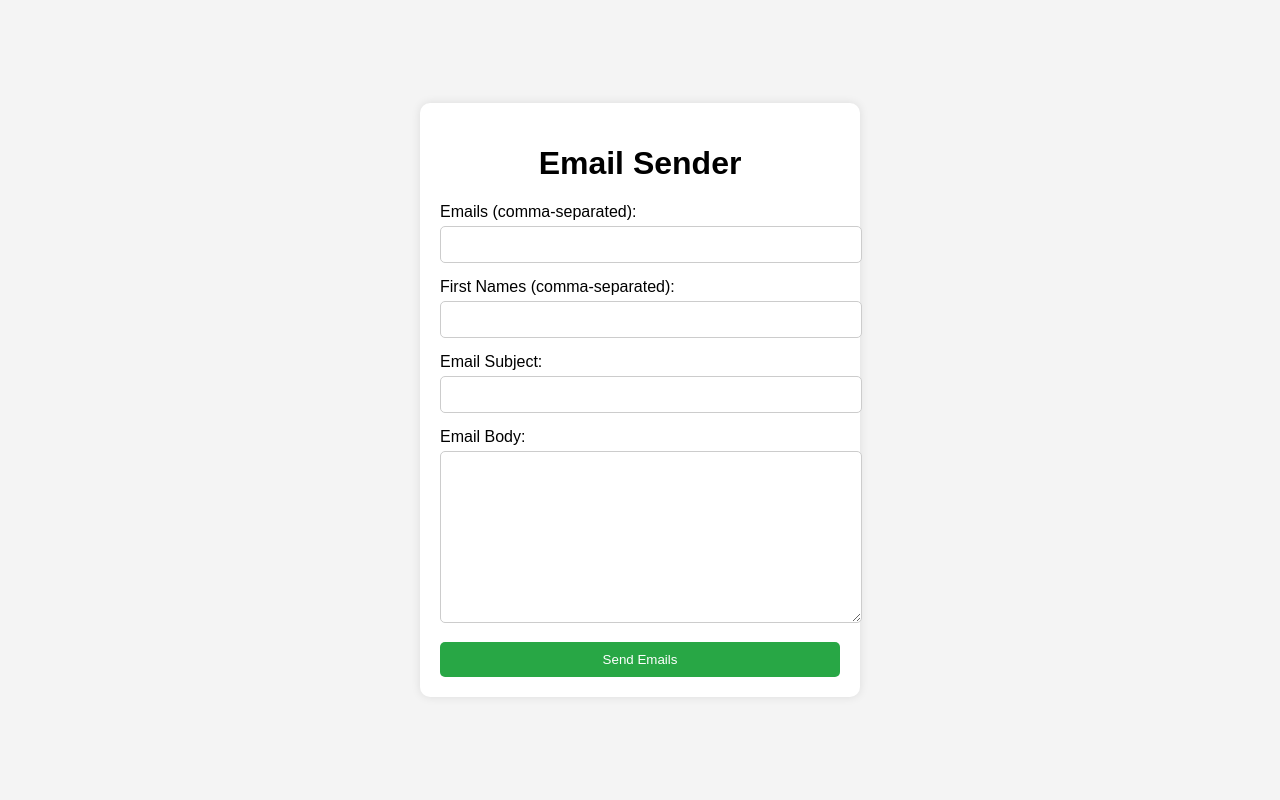
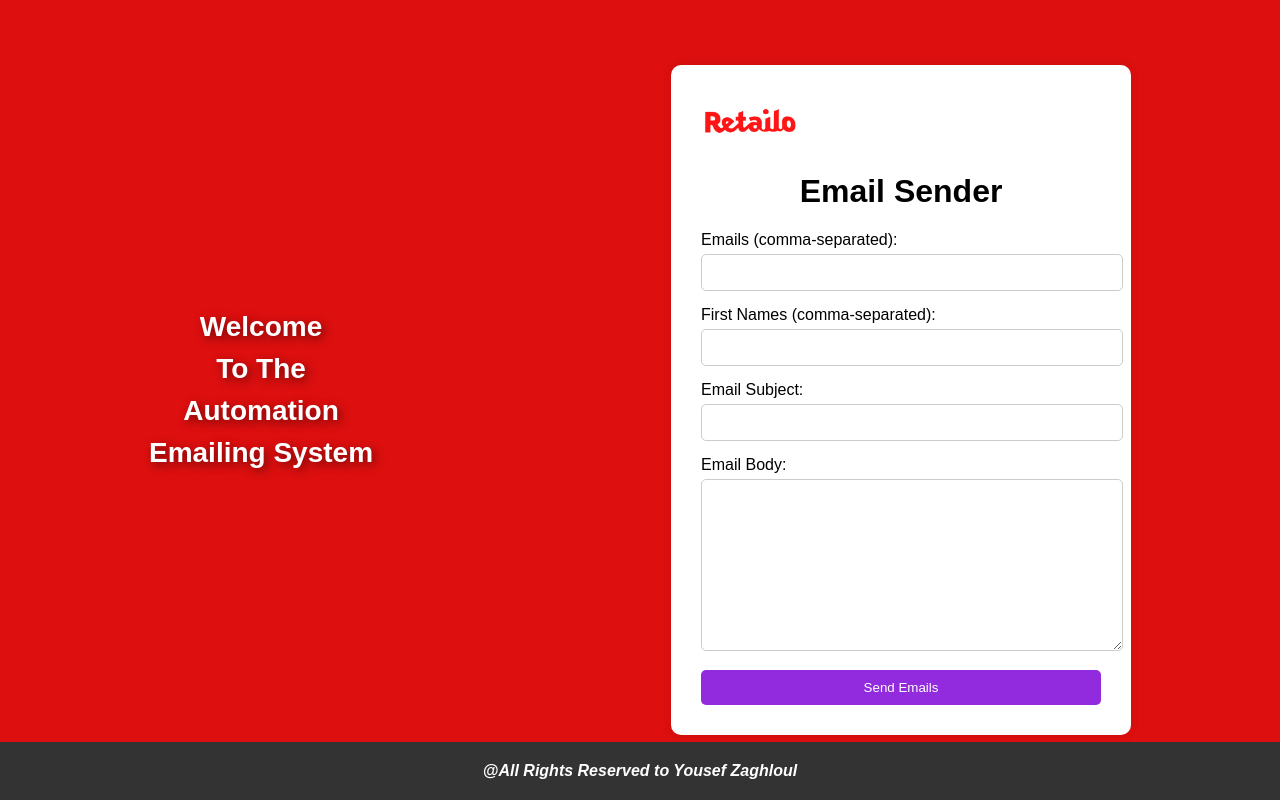
Before and after one commit to Yousef9Amr/Email-Sender, a website: page public/index.html in a window 1280 px wide. Drawn offline with Linux system fonts and the light colour scheme.

Commit message:
Added floating effect, shadow, and animation to the heading and container

```diff
--- a/auto.js
+++ b/auto.js
@@ -21,7 +21,7 @@ app.post('/api/send-email', async (req, res) => {
     const firstNames = names.split(',').map(name => name.trim());
 
     if (recipientList.length !== firstNames.length) {
-        return res.status(400).send("Emails and names count do not match!");
+        return res.status(400).json({ error: "Emails and names count do not match!" });
     }
 
     // Nodemailer setup
@@ -51,11 +51,11 @@ app.post('/api/send-email', async (req, res) => {
             console.log(`Email sent to ${recipientEmail} with greeting: 'Dear Doctor ${firstName}'`);
         }
 
-        res.send("Emails sent successfully!");
+        res.json({ message: "Emails sent successfully!" });
 
     } catch (error) {
         console.error('Error sending emails:', error);
-        res.status(500).send("Failed to send emails.");
+        res.status(500).json({ error: "Failed to send emails." });
     }
 });
 
--- a/public/index.html
+++ b/public/index.html
@@ -3,11 +3,21 @@
 <head>
     <meta charset="UTF-8">
     <meta name="viewport" content="width=device-width, initial-scale=1.0">
+    <link rel="icon" href="\favicon.ico" type="image/x-icon">
     <title>Email Sender</title>
     <link rel="stylesheet" href="style.css">
 </head>
 <body>
+    <h2 class="heading">
+        Welcome<br>
+        To The<br>
+        Automation<br>
+        Emailing System
+    </h2>
     <div class="container">
+        <a href="https://retailo.net/" target="_blank" class="logo-link">
+            <img src="Retailo.png" alt="Logo" class="logo">
+        </a>
         <h1>Email Sender</h1>
         <form id="email-form" action="/api/send-email" method="POST">
             <div class="form-group">
@@ -33,15 +43,18 @@
             <button type="submit">Send Emails</button>
         </form>
     </div>
+    <footer>
+        @All Rights Reserved to Yousef Zaghloul
+    </footer>
 
     <!-- JavaScript for handling form submission -->
     <script>
         const form = document.getElementById('email-form');
 
         form.addEventListener('submit', async (e) => {
-            e.preventDefault(); // Prevent the default form submission
+            e.preventDefault();  // Prevent the default form submission
 
-            // Get form data
+            // Get the form data
             const formData = new FormData(form);
             const data = {
                 emails: formData.get('emails'),
@@ -54,25 +67,31 @@
                 const response = await fetch('/api/send-email', {
                     method: 'POST',
                     headers: {
-                        'Content-Type': 'application/json'
+                        'Content-Type': 'application/json',
                     },
                     body: JSON.stringify(data)
                 });
 
+                // Parse and handle the JSON response
                 const result = await response.json();
 
-                // Display success message
                 if (response.ok) {
-                    alert(result.message); // Show success message in alert box
+                    alert(result.message);  // Display success message
                 } else {
-                    alert('Failed to send emails: ' + result.error); // Show error message
+                    alert('Failed to send emails: ' + result.error);  // Display error message
                 }
-
             } catch (error) {
                 console.error('Error:', error);
                 alert('An error occurred while sending emails.');
             }
         });
     </script>
+    <script>
+        window.onload = function() {
+            document.querySelector('.container').classList.add('show'); // Add the 'show' class to start the animation
+            document.querySelector('.heading').classList.add('show'); // Add the 'show' class for the heading
+        };
+    </script>
+
 </body>
 </html>
--- a/public/style.css
+++ b/public/style.css
@@ -1,6 +1,6 @@
 body {
     font-family: Arial, sans-serif;
-    background-color: #f4f4f4;
+    background-color:  #dd0f0f;
     margin: 0;
     padding: 0;
     display: flex;
@@ -9,12 +9,77 @@ body {
     height: 100vh;
 }
 
+/* Style for the heading with shadow and floating effect */
+.heading {
+    font-size: 28px;
+    color: white;
+    margin: 0 auto 20px;      /* Center the heading and add margin at the bottom */
+    text-align: center;       /* Center the text inside the heading */
+    opacity: 0;
+    transform: translateX(-100px); /* Start from the left */
+    transition: all 0.5s ease;     /* Smooth transition */
+    line-height: 1.5;         /* Adjust line spacing */
+    text-shadow: 3px 3px 10px rgba(0, 0, 0, 0.5); /* Shadow for floating effect */
+}
+
+/* Add floating animation */
+.heading.show {
+    opacity: 1;
+    transform: translateX(0);  /* Move to its final position */
+}
+
+/* Hover effect for more floating appearance */
+.heading:hover {
+    transform: translateY(-10px); /* Slight floating effect upwards */
+    text-shadow: 5px 5px 15px rgba(0, 0, 0, 0.7); /* Increase shadow on hover */
+}
+
+/* Initial state for the smooth appearance effect on page load */
+/* Initial state for the smooth appearance effect on page load */
 .container {
+    width: 400px;
     background-color: white;
-    padding: 20px;
+    padding: 30px;
     border-radius: 10px;
+    margin: 50px auto;
     box-shadow: 0px 0px 10px rgba(0, 0, 0, 0.1);
-    width: 400px;
+    transition: all 0.3s ease; /* Transition for hover effect */
+    opacity: 0; /* Initially hidden */
+    transform: translateY(100px); /* Start below the viewport */
+    transition: all 1s ease-out; /* Smooth transition for position and opacity */
+}
+
+/* When the container is visible (triggered by JavaScript) */
+.container.show {
+    opacity: 1; /* Make it visible */
+    transform: translateY(0); /* Move to its final position */
+}
+
+/* Hover effect */
+.container:hover {
+    box-shadow: 0px 0px 20px rgba(0, 0, 0, 0.3); /* A shadow effect when hovered */
+    transform: translateY(-10px); /* Slight lift when hovered */
+}
+
+.logo-link {
+    display: inline-block;
+    text-align: center;
+}
+
+.logo {
+    width: 100px;
+    height: auto;
+    transition: transform 0.3s ease; /* Smooth transition effect */
+}
+
+/* Hover effect for the logo */
+.logo-link:hover .logo {
+    transform: scale(1.1); /* Enlarge the logo when hovered */
+}
+
+/* Optional: Change the cursor to indicate the logo is clickable */
+.logo-link:hover {
+    cursor: pointer;
 }
 
 h1 {
@@ -41,7 +106,7 @@ h1 {
 button {
     width: 100%;
     padding: 10px;
-    background-color: #28a745;
+    background-color: #922add;
     color: white;
     border: none;
     border-radius: 5px;
@@ -49,5 +114,17 @@ button {
 }
 
 button:hover {
-    background-color: #218838;
+    background-color: #4a1471;
 }
+
+footer {
+    text-align: center;       /* Center the text */
+    color: white;             /* Set the text color to white */
+    background-color: #333;   /* Set a dark background color for contrast */
+    padding: 20px;            /* Add some padding for spacing */
+    position: fixed;          /* Fix the footer at the bottom of the page */
+    width: 100%;              /* Ensure the footer spans the full width */
+    bottom: 0;                /* Position the footer at the very bottom */
+    font-style: italic;       /* Makes the text italic */
+    font-weight: bold;        /* Makes the text bold */
+}
```
Also changed, not shown: public/Retailo.png (added), public/favicon.ico (added).
